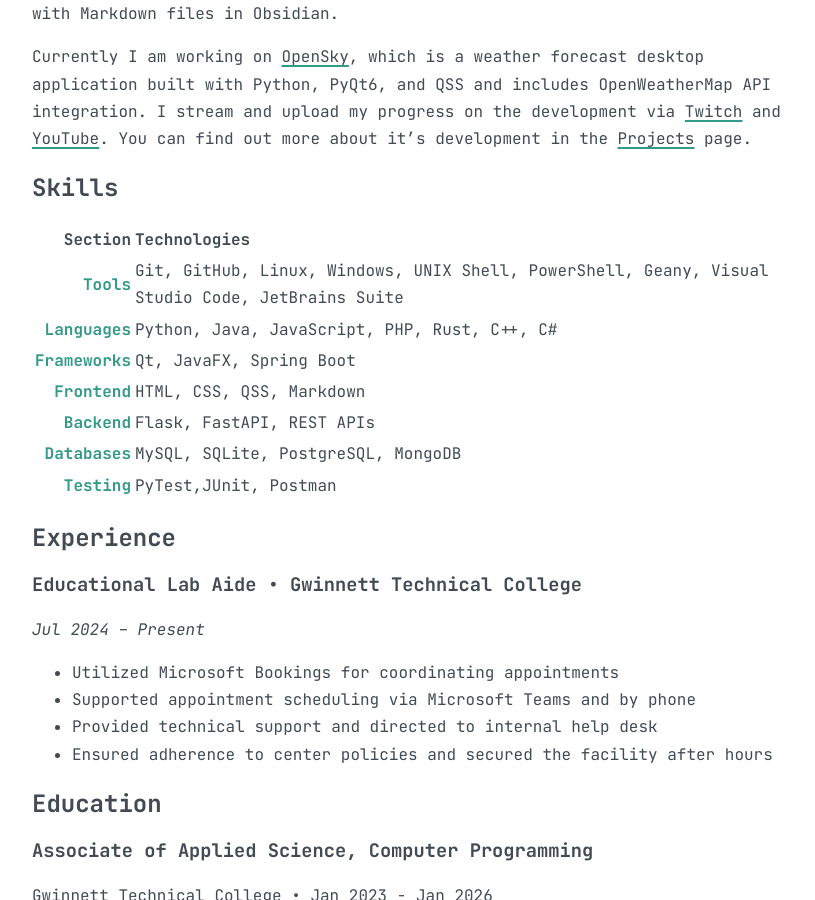
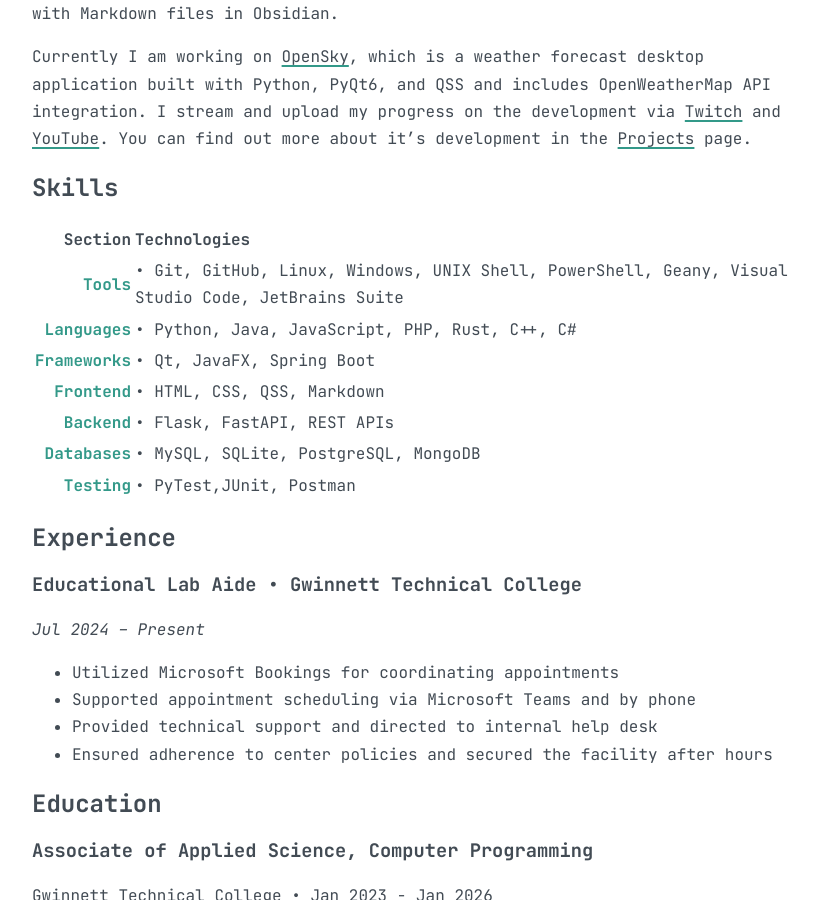
Before and after one commit to 8Bitsian/Resume, a Jekyll site: the page built from pages/resume.md, in a window 1280 px wide and 900 px high, scrolled down 381 px. Shown: the whole window, without its empty margins (224-1039 px from the left). Built offline with Jekyll 4.4.1, drawn with Linux system fonts in a browser that asks for light colours.

Commit message:
Enhance skills section with bullet points
Added bullet points to skills list for better readability.

```diff
--- a/pages/resume.md
+++ b/pages/resume.md
@@ -22,13 +22,13 @@ You can find out more about it's development in the [Projects]() page.
 
 | Section | Technologies |
 | ---: | :--- |
-| **Tools** | Git, GitHub, Linux, Windows, UNIX Shell, PowerShell, Geany, Visual Studio Code, JetBrains Suite |
-| **Languages** | Python, Java, JavaScript, PHP, Rust, C++, C# |
-| **Frameworks** | Qt, JavaFX, Spring Boot |
-| **Frontend** | HTML, CSS, QSS, Markdown |
-| **Backend** | Flask, FastAPI, REST APIs |
-| **Databases** | MySQL, SQLite, PostgreSQL, MongoDB |
-| **Testing** | PyTest,JUnit, Postman |
+| **Tools** |  • Git, GitHub, Linux, Windows, UNIX Shell, PowerShell, Geany, Visual Studio Code, JetBrains Suite |
+| **Languages** |  • Python, Java, JavaScript, PHP, Rust, C++, C# |
+| **Frameworks** |  • Qt, JavaFX, Spring Boot |
+| **Frontend** |  • HTML, CSS, QSS, Markdown |
+| **Backend** |  • Flask, FastAPI, REST APIs |
+| **Databases** |  • MySQL, SQLite, PostgreSQL, MongoDB |
+| **Testing** |  • PyTest,JUnit, Postman |
 
 ## Experience
 
```
